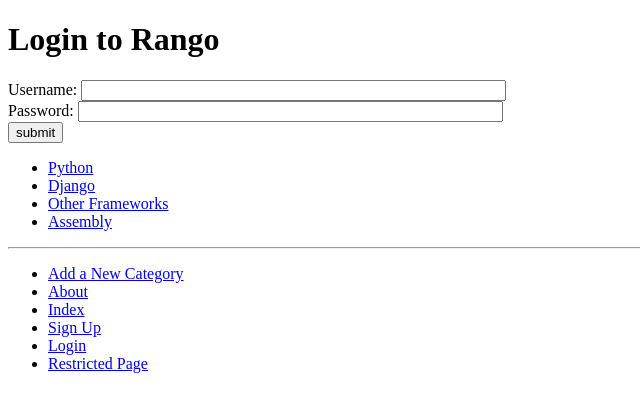
After one commit to 99MingruiZhang/tango_with_django_project, a Django app: page /rango/login/ in a window 1280 px wide. The commit adds this page. Shown: the top 412 px of the page, without its empty margins (0-640 px from the left). Run offline with Django 3.2, Linux system fonts and the light colour scheme; data comes from the database, SQL or seed files in the repository; both versions use the stored data as it was after the commit.

Commit message:
commit after 9.8 been finished

```diff
--- a/rango/urls.py
+++ b/rango/urls.py
@@ -10,4 +10,6 @@ urlpatterns = [
     path('add_category/', views.add_category, name='add_category'),
     path('category/<slug:category_name_slug>/add_page/', views.add_page, name='add_page'),
     path('register/', views.register, name='register'),
+    path('login/', views.user_login, name='login'),
+    path('restricted/', views.restricted, name='restricted'),
 ]
--- a/rango/views.py
+++ b/rango/views.py
@@ -8,6 +8,8 @@ from rango.forms import PageForm
 from django.shortcuts import redirect
 from django.urls import reverse
 from rango.forms import UserForm, UserProfileForm
+from django.contrib.auth import authenticate, login
+from django.contrib.auth.decorators import login_required
 
 def index(request):
     # return HttpResponse("Rango says hey there partner!")
@@ -104,3 +106,26 @@ def register(request):
         profile_form = UserProfileForm()
 
     return render(request, 'rango/register.html', context = {'user_form': user_form, 'profile_form': profile_form, 'registered': registered})
+
+def user_login(request):
+    if request.method == 'POST':
+        username = request.POST.get('username')
+        password = request.POST.get('password')
+
+        user = authenticate(username=username, password=password)
+
+        if user:
+            if user.is_active:
+                login(request, user)
+                return redirect(reverse('rango:index'))
+            else:
+                return HttpResponse("Your Rango account is disabled.")
+        else:
+            print(f"Invalid login details: {username}, {password}")
+            return HttpResponse("Invalid login details supplied.")
+    else:
+        return render(request, 'rango/login.html')
+
+@login_required
+def restricted(request):
+    return HttpResponse("Since you're logged in, you can see this text!")
--- a/tango_with_django_project/settings.py
+++ b/tango_with_django_project/settings.py
@@ -126,3 +126,5 @@ STATICFILES_DIRS = [STATIC_DIR, ]
 
 MEDIA_ROOT = MEDIA_DIR
 MEDIA_URL = '/media/'
+
+LOGIN_URL = 'rango:login'
--- a/templates/rango/base.html
+++ b/templates/rango/base.html
@@ -28,6 +28,8 @@
                 <li><a href="{% url 'rango:about' %}">About</a></li>
                 <li><a href="{% url 'rango:index' %}">Index</a></li>
                 <li><a href="{% url 'rango:register' %}">Sign Up</a></li>
+                <li><a href="{% url 'rango:login' %}">Login</a></li>
+                <li><a href="{% url 'rango:restricted' %}">Restricted Page</a></li>
             </ul>
         </div>
     </body>
--- /dev/null
+++ b/templates/rango/login.html
@@ -0,0 +1,18 @@
+{% extends 'rango/base.html' %}
+{% load staticfiles %}
+
+{% block title_block %}
+    Login
+{% endblock %}
+
+{% block body_block %}
+<h1>Login to Rango</h1>
+<form id="login_form" method="post" action="{% url 'rango:login' %}">
+    {% csrf_token %}
+    Username: <input type="text" name="username" value="" size="50" />
+    <br />
+    Password: <input type="password" name="password" value="" size="50" />
+    <br />
+    <input type="submit" value="submit" />
+</form>
+{% endblock %}
```
Also changed, not shown: templates/rango/index.html (+6 -1 lines), db.sqlite3.
